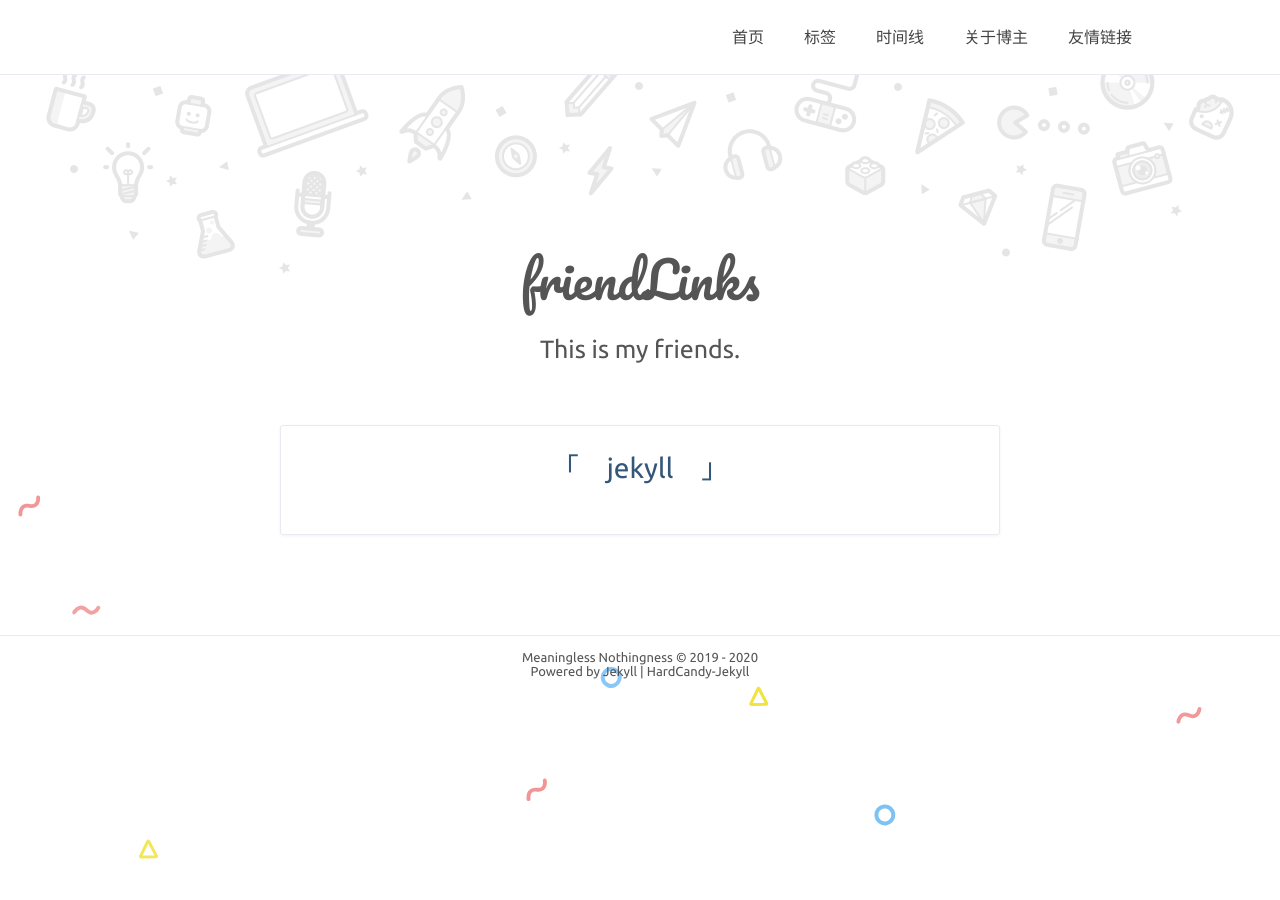
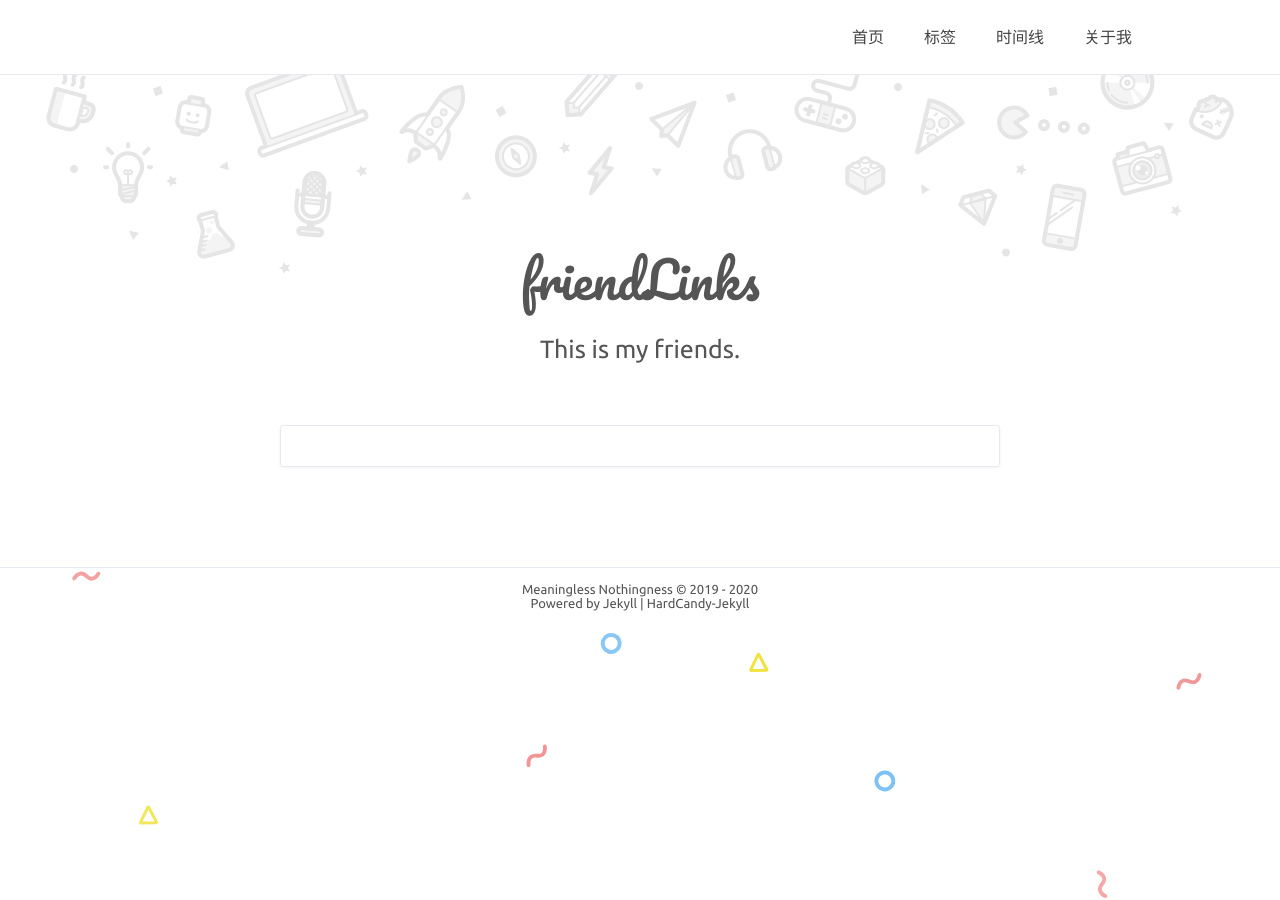
Before and after one commit to ChloriteBot/ChloriteBot.github.io, a Jekyll site: the page built from friendLink.html, in a window 1280 px wide. Built offline with Jekyll 4.4.1, drawn with Linux system fonts in a browser that asks for light colours.

Commit message:
Update _config.yml

```diff
--- a/_config.yml
+++ b/_config.yml
@@ -9,8 +9,7 @@
   首页: '/'
   标签: '/tags.html'
   时间线: '/timeline.html'
-  关于博主: '/about.html'
-  友情链接: '/friendLink.html'
+  关于我: '/about.html'
 
 # 博主
 author: true
@@ -20,7 +19,7 @@
 bio: '退堂鼓一级演奏家|微博超气人博主'
 about: true
 aboutyou: '其实我希望大家叫我象象来着，因为听起来很可爱'
-portraits: '/assets/profile.jpeg' # your portraits image file path
+portraits: '/assets/profile.png' # your portraits image file path
 
 # SNS
 SNS: false
@@ -57,9 +56,6 @@
 # 代码高亮主题使用pygments主题: autumn\ default\ emacs\ friendly\ manni\ murphy\ pastie\ perldoc\ tango 任选一个你喜欢的主题名称填在下面的单引号中
 pygmentsTheme: 'default'
 
-# 友情链接
-friends:
-  jekyll: 'https://www.jekyll.com.cn/'
 
 # 评论 最佳体验 在disqus、livere和Gitment之间三选一
 # disqus 评论
```
